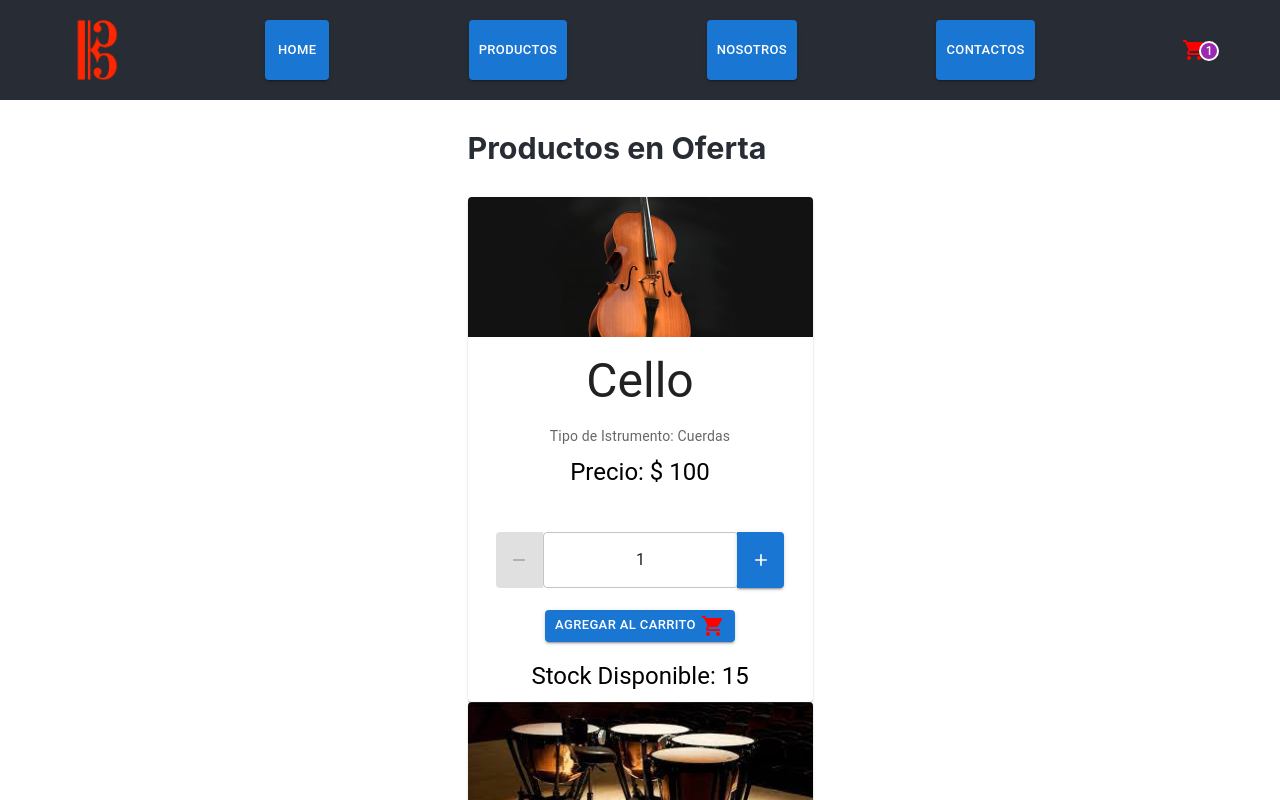
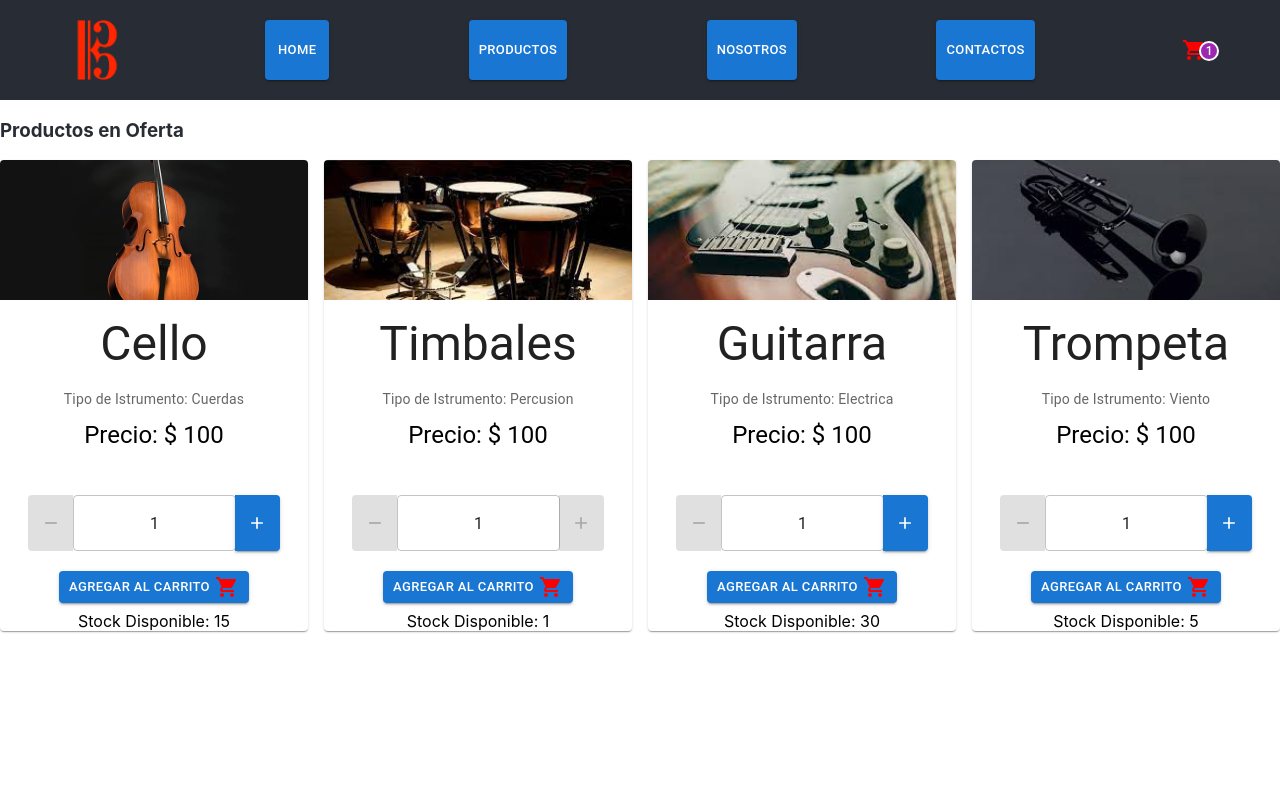
Before and after one commit to Luciano-M-Vallejo/MusicAll-Ecommerce-Vallejo, a React (Create React App) app: page / in a window 1280 px wide. Shown: the top 800 px of the page. Built offline with nearby package versions, Linux system fonts and the light colour scheme.

Commit message:
css changes

```diff
--- a/src/App.css
+++ b/src/App.css
@@ -15,12 +15,12 @@
 
 .App-header {
   background-color: white;
-  min-height: 100vh;
+  /* min-height: 100vh; */
   display: flex;
-  flex-direction: column;
-  align-items: center;
-  justify-content: center;
-  font-size: calc(10px + 2vmin);
+  /* flex-direction: column; */
+  /* align-items: center;
+  justify-content: center; */
+  /* font-size: calc(10px + 2vmin); */
   color: #282c34;
 }
 
--- a/src/App.js
+++ b/src/App.js
@@ -1,6 +1,7 @@
 import "./App.css";
 import NavBar from "./components/navbar-comp/NavBar.js";
 import ShowList from "./components/item-list-conteiner/ShowList";
+
 
 function App() {
   return (
--- a/src/components/item-list-conteiner/ItemListContainer.js
+++ b/src/components/item-list-conteiner/ItemListContainer.js
@@ -36,7 +36,7 @@ const ItemListContainer = ({ data }) => {
         <CardActions>
           <ItemCount stock={stock} />
         </CardActions>
-        <Typography variant="h5" color="black" className="stockText">
+        <Typography variant="h7" color="black" className="stockText">
             Stock Disponible: { stock}
           </Typography>
       </Card>
--- a/src/components/item-list-conteiner/ShowList.js
+++ b/src/components/item-list-conteiner/ShowList.js
@@ -1,8 +1,7 @@
 import ItemListContainer from "./ItemListContainer";
 import Items from "./Items.js";
 import { useState, useEffect } from "react";
-
-
+import Stack from '@mui/material/Stack';
 
 
 const ShowList = ({ children }) => {
@@ -39,12 +38,14 @@ const ShowList = ({ children }) => {
   return (
     <div className="showItems">
       <h3>{children}</h3>
+      <Stack direction="row" spacing={2}>
         {products.map((product) => {
           const { id } = product
           return (
             <ItemListContainer data={product} key={id}/>
           )
         })}
+      </Stack>
     </div>
   );
 };
```
Lines whose indentation alone changed are shown as unchanged.
